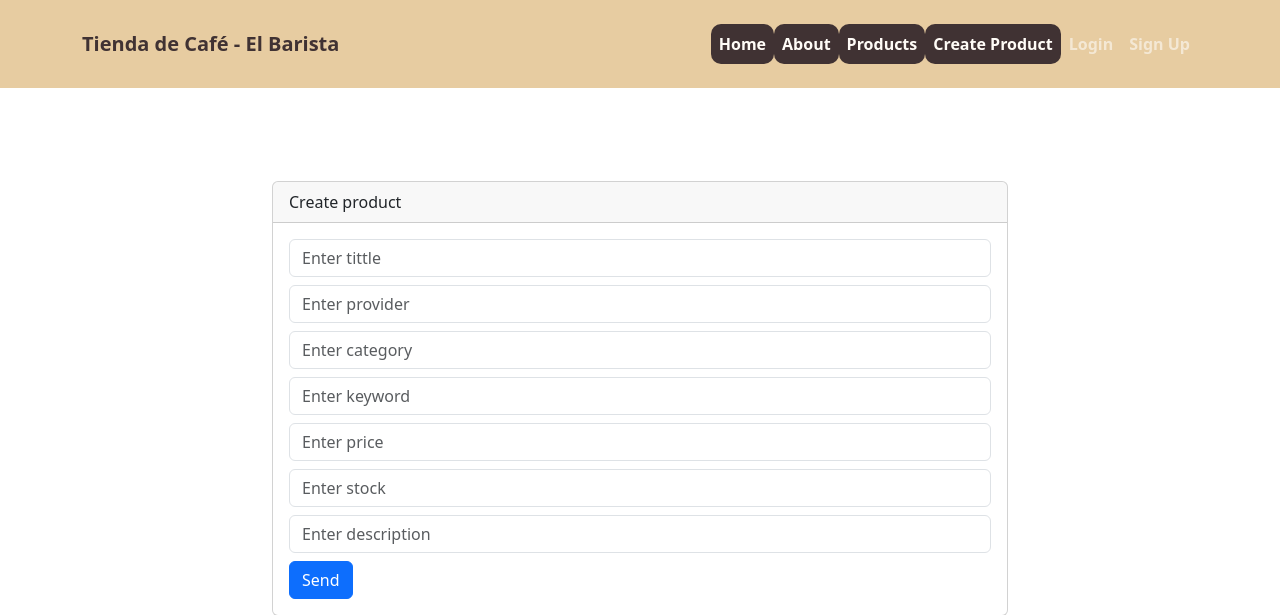
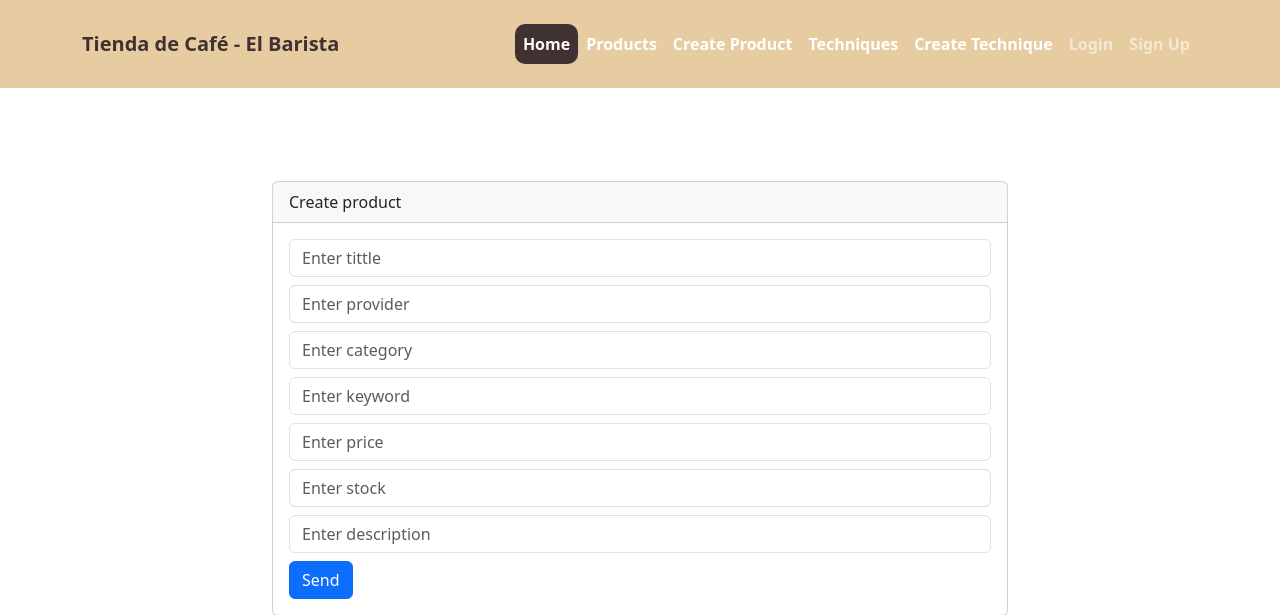
Before and after one commit to mamunetond/Barista-Boutique, a Django app: page /products/create in a window 1280 px wide. Shown: the top 615 px of the page. Run offline with Django 4.2, Linux system fonts and the light colour scheme; parts of the project's set-up code (start-up, migrations or seed data) failed here and were passed over.

Commit message:
Techniques views and model added

```diff
--- a/pages/models.py
+++ b/pages/models.py
@@ -2,26 +2,38 @@ from django.db import models
 from django.contrib.auth.models import User
 
 class Product(models.Model):
-
-    tittle = models.CharField(max_length=255)
-    provider = models.CharField(max_length=255)
-    category = models.CharField(max_length=255)
-    keyword = models.CharField(max_length=255)
-    price = models.IntegerField()
-    stock = models.IntegerField()
-    description = models.CharField(max_length=1200)
-    created_at_product = models.DateTimeField(auto_now=True)
-    updated_at_product = models.DateTimeField(auto_now=True)
-    url = models.URLField(blank=True)
+  tittle = models.CharField(max_length=255)
+  provider = models.CharField(max_length=255)
+  category = models.CharField(max_length=255)
+  keyword = models.CharField(max_length=255)
+  price = models.IntegerField()
+  stock = models.IntegerField()
+  description = models.CharField(max_length=1200)
+  created_at_product = models.DateTimeField(auto_now=True)
+  updated_at_product = models.DateTimeField(auto_now=True)
+  url = models.URLField(blank=True)
 
 
 
 class Review(models.Model):
-    text = models.CharField(max_length=100)
-    date = models.DateTimeField(auto_now_add=True)
-    user = models.ForeignKey(User,on_delete=models.CASCADE)
-    product = models.ForeignKey(Product,on_delete=models.CASCADE)
-    buyAgain = models.BooleanField()
+  text = models.CharField(max_length=100)
+  date = models.DateTimeField(auto_now_add=True)
+  user = models.ForeignKey(User,on_delete=models.CASCADE)
+  product = models.ForeignKey(Product,on_delete=models.CASCADE)
+  buyAgain = models.BooleanField()
 
-    def __str__(self):
-        return self.text
+  def __str__(self):
+      return self.text
+
+class Technique(models.Model):
+  title = models.TextField()
+  author = models.TextField()
+  category = models.TextField()
+  keyword = models.TextField()
+  description = models.TextField()
+  product_list = models.TextField()
+  created_at = models.DateTimeField(auto_now_add=True)
+  updated_at = models.DateTimeField(auto_now=True)
+
+  def __str__(self):
+    return self.title
--- a/pages/templates/pages/base.html
+++ b/pages/templates/pages/base.html
@@ -24,9 +24,11 @@
       <div class="collapse navbar-collapse" id="navbarNavAltMarkup">
         <div class="navbar-nav ms-auto brown-color">
           <a class="nav-link active brown-button" href="{% url 'home'%}">Home</a>
-          <a class="nav-link active brown-button" href="{% url 'about'%}">About</a>
-          <a class="nav-link active brown-button" href="{% url 'index'%}">Products</a>
-          <a class="nav-link active brown-button" href="{% url 'form'%}">Create Product</a>
+          <a class="nav-link active" href="{% url 'index'%}">Products</a>
+          <a class="nav-link active" href="{% url 'form'%}">Create Product</a>
+
+          <a class="nav-link active" href="{% url 'techniques'%}">Techniques</a>
+          <a class="nav-link active" href="{% url 'newTechnique'%}">Create Technique</a>
 
           {% if user.is_authenticated %}
             <a class="nav-link" href="{% url 'logoutaccount' %}">Logout ({{user.username}})</a>
--- a/pages/templates/techniques/create.html
+++ b/pages/templates/techniques/create.html
@@ -18,7 +18,7 @@
                 </ul>
             {% endif %}
 
-            <form method="POST" action="{% url 'form' %}">
+            <form method="POST" action="{% url 'newTechnique' %}">
               {% csrf_token %}
               <input type="text" class="form-control mb-2" placeholder="Enter title" name="title" value="{{form.data.title }}" />
               <input type="text" class="form-control mb-2" placeholder="Enter author" name="author" value="{{form.data.author }}" />
--- a/pages/templates/techniques/index.html
+++ b/pages/templates/techniques/index.html
@@ -8,7 +8,7 @@
   <div class="card">
     <img src="https://i.pinimg.com/564x/13/61/6d/13616d072ddca840b412866908b41854.jpg" class="card-img-top img-card">
     <div class="card-body text-center">
-      <a href="{% url 'show' id=technique.id %}"
+      <a href="{% url 'showTechnique' id=technique.id %}"
         class="btn bg-primary text-white">{{technique.title}}
       </a>
     </div>
--- a/pages/templates/techniques/show.html
+++ b/pages/templates/techniques/show.html
@@ -32,7 +32,7 @@
   </div>
 </div>
 <div class="d-flex justify-content-center">
-  <form action="{% url 'delete' technique.id %}" method="POST">
+  <form action="{% url 'deleteTechnique' technique.id %}" method="POST">
     {% csrf_token %}
     <button type="submit" class="btn btn-danger" onclick="return confirm('Are you sure you want to delete this technique?')">Delete</button>
   </form>
--- a/pages/views.py
+++ b/pages/views.py
@@ -14,7 +14,7 @@ from django.views import View
 from django.views.generic import ListView, TemplateView
 
 from .forms import ReviewForm
-from .models import Product, Review
+from .models import Product, Review, Technique
 
 
 class HomePageView(TemplateView):
```
Also changed, not shown: accounts/templates/base.html (+4 -3 lines), db.sqlite3, pages/migrations/0004_technique.py (added).
